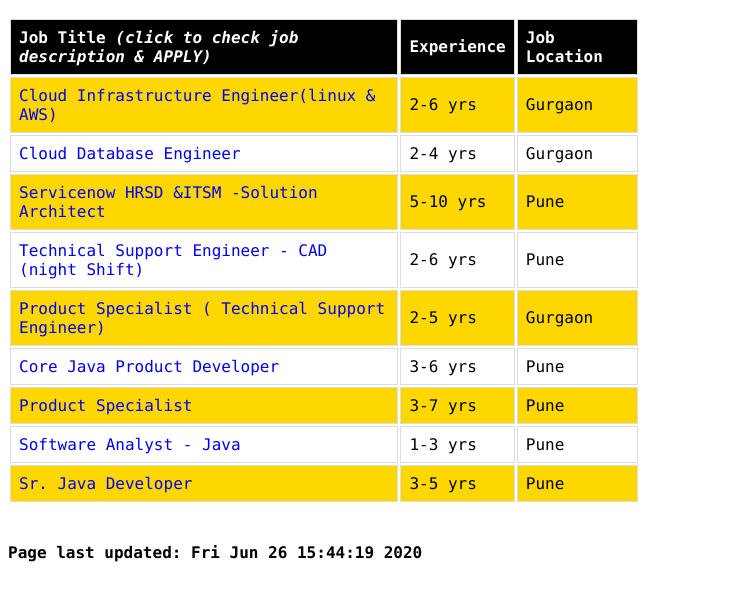
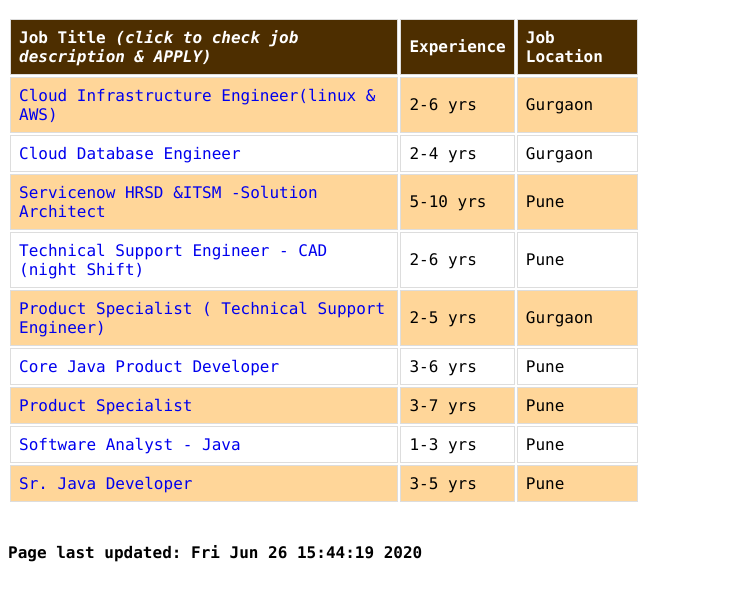
Before and after one commit to phamitus/phamitus.github.io, a plain HTML site: page ptcjobs/index.html in a window 1280 px wide. Shown: the part 51-652 px from the top of the page, without its empty margins (0-751 px from the left). Drawn offline with Linux system fonts and the light colour scheme.

Commit message:
Revert "color scheme black & gold"
This reverts commit 579aaff8185ad879382ddca14d552b8190223cbd.

```diff
--- a/ptcjobs/styles.css
+++ b/ptcjobs/styles.css
@@ -13,7 +13,7 @@ th {
   text-align: left;
   padding: 8px;
   text-decoration: bold;
-  background-color: black;
+  background-color: #4d2e00;
   color: white
 }
 
@@ -25,7 +25,7 @@ td {
 }
 
 tr:nth-child(even) {
-  background-color: gold;
+  background-color: #ffd699;
 }
 
 a:link {
```
